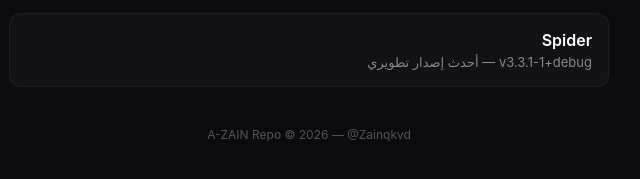
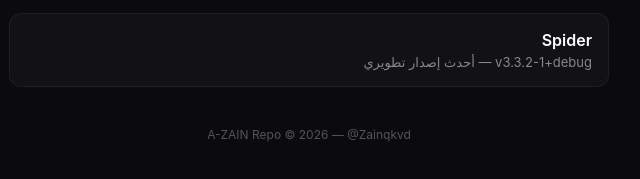
Before and after one commit to aosaid3224-ops/repo-dev, a plain HTML site: page index.html in a window 1280 px wide. Shown: the part 549-728 px from the top of the page, 331-971 px from the left. Drawn offline with Linux system fonts and the light colour scheme.

Commit message:
Publish IPA Installer Pro 3.3.2-1+debug

```diff
--- a/index.html
+++ b/index.html
@@ -119,7 +119,7 @@
             <h3 style="margin-bottom: 16px; color: #888;">📦 الحزم المتوفرة</h3>
             <div class="package-item">
                 <div class="package-name">Spider</div>
-                <div class="package-ver">v3.3.1-1+debug — أحدث إصدار تطويري</div>
+                <div class="package-ver">v3.3.2-1+debug — أحدث إصدار تطويري</div>
             </div>
         </div>
 
```
Also changed, not shown: 6 other files.
